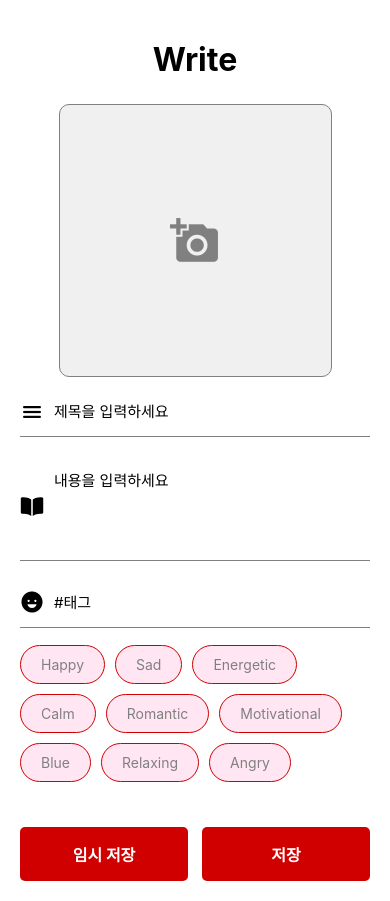
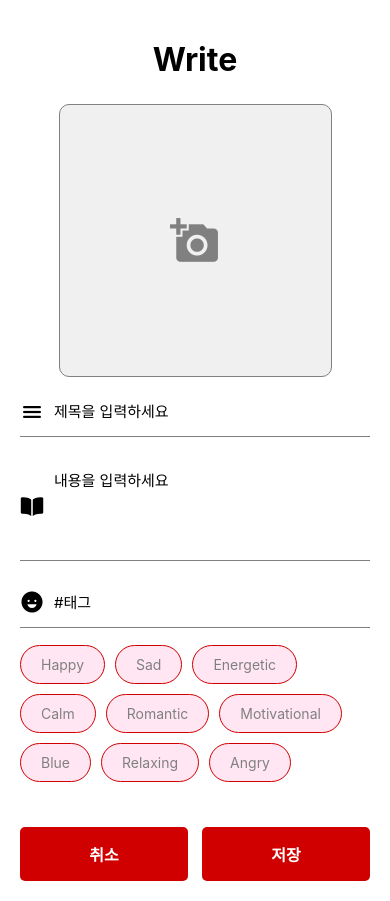
Before and after one commit to SAE-A/DiaryMusic, a React Native app: screen /Write in a window 390 px wide. Built offline with nearby package versions, Linux system fonts and the light colour scheme.

Commit message:
삭제 버튼 수정

```diff
--- a/src/components/Write.js
+++ b/src/components/Write.js
@@ -134,7 +134,7 @@ function Write() {
 
     const handleSave = () => {
         if (title.trim() !== '' && content.trim() !== '') {
-            Alert.alert('SAVE', '작성한 일기가 임시 저장되었습니다.');
+            Alert.alert('CANCEL', '작성한 일기가 취소되었습니다.');
             setTitle('');
             setContent('');
             setTag1('');
@@ -256,7 +256,7 @@ function Write() {
                 <View style={styles.buttonWrapper}>
                     <View style={styles.buttonContainer}>
                         <TouchableOpacity style={styles.button} onPress={handleSave}>
-                            <Text style={styles.buttonText}>임시 저장</Text>
+                            <Text style={styles.buttonText}>취소</Text>
                         </TouchableOpacity>
                     </View>
                     <View style={styles.buttonContainer}>
```
